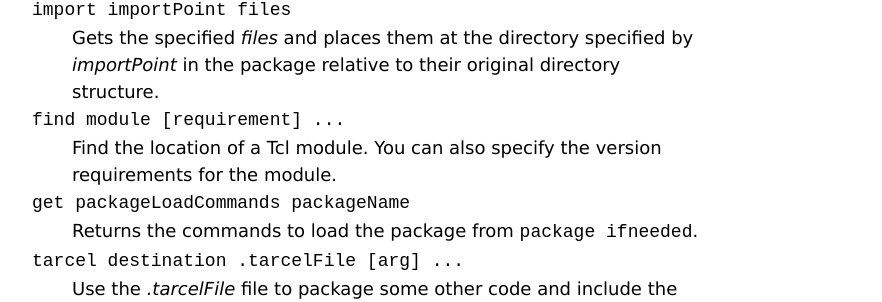
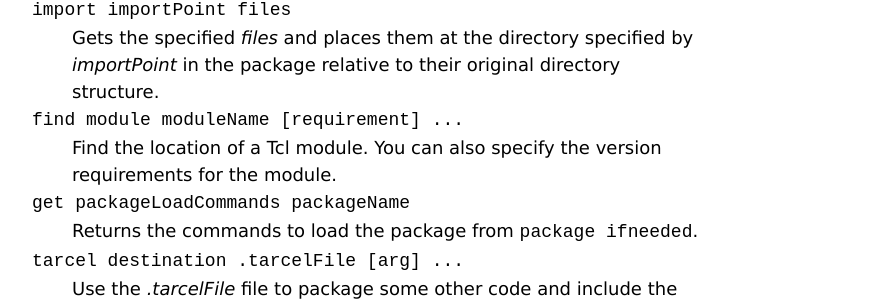
Before and after one commit to vlifesystems/vlifesystems.github.io, a Jekyll site: the page built from projects/tarcel/index.html, in a window 1280 px wide and 900 px high, scrolled down 2398 px. Shown: the part 259-561 px from the top of the window, without its empty margins (32-914 px from the left). Built offline with Jekyll 4.4.1, drawn with Linux system fonts in a browser that asks for light colours.

Commit message:
Correct find module usage

```diff
--- a/projects/tarcel/index.html
+++ b/projects/tarcel/index.html
@@ -99,7 +99,7 @@ projectLink: /projects/tarcel
     <dt><code>import importPoint files</code></dt>
     <dd>Gets the specified <em>files</em> and places them at the directory specified by <em>importPoint</em> in the package relative to their original directory structure.</dd>
 
-    <dt><code>find module [requirement] ...</code></dt>
+    <dt><code>find module moduleName [requirement] ...</code></dt>
     <dd>Find the location of a Tcl module.  You can also specify the version requirements for the module.</dd>
 
     <dt><code>get packageLoadCommands packageName</code></dt>
```
